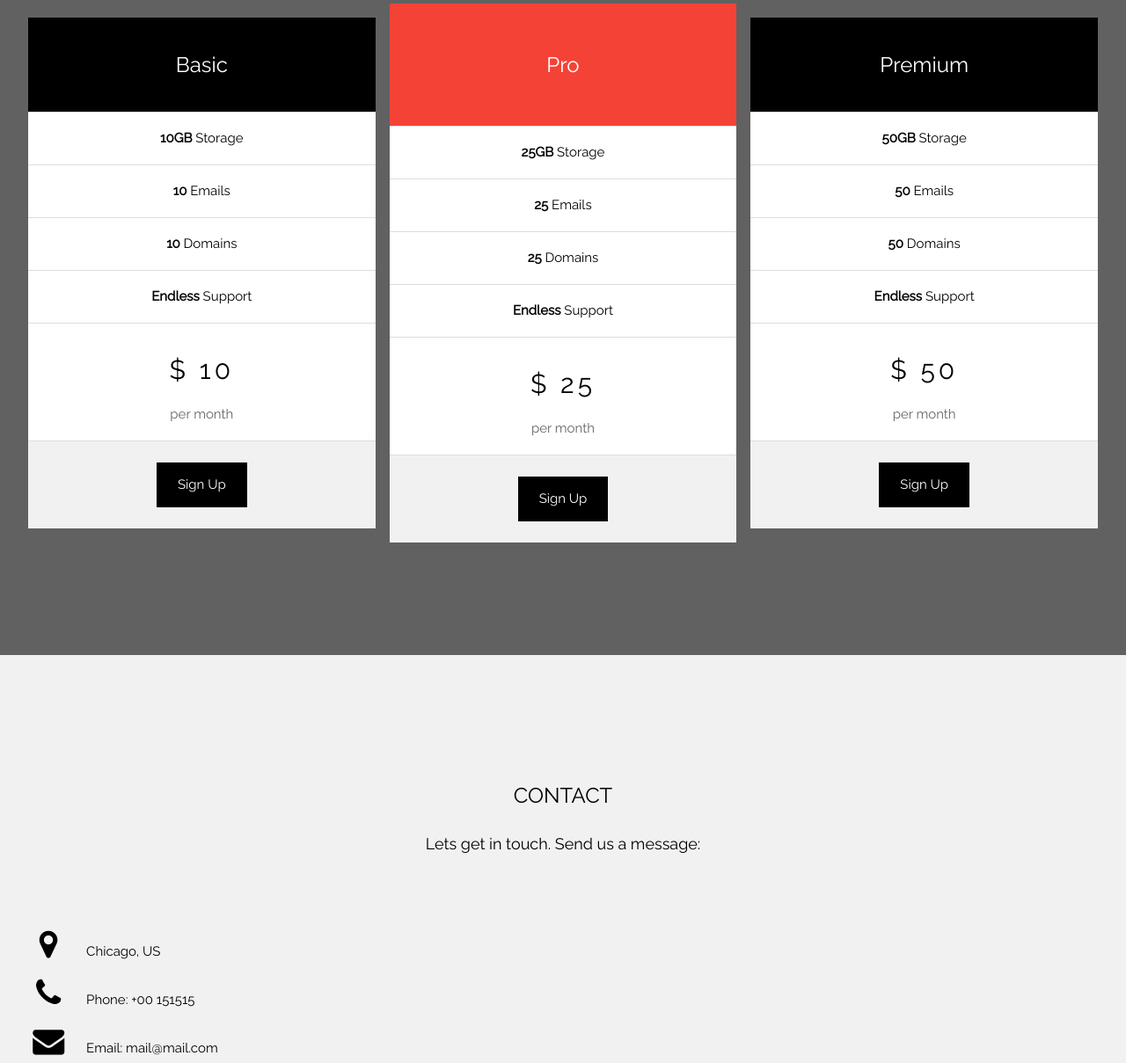
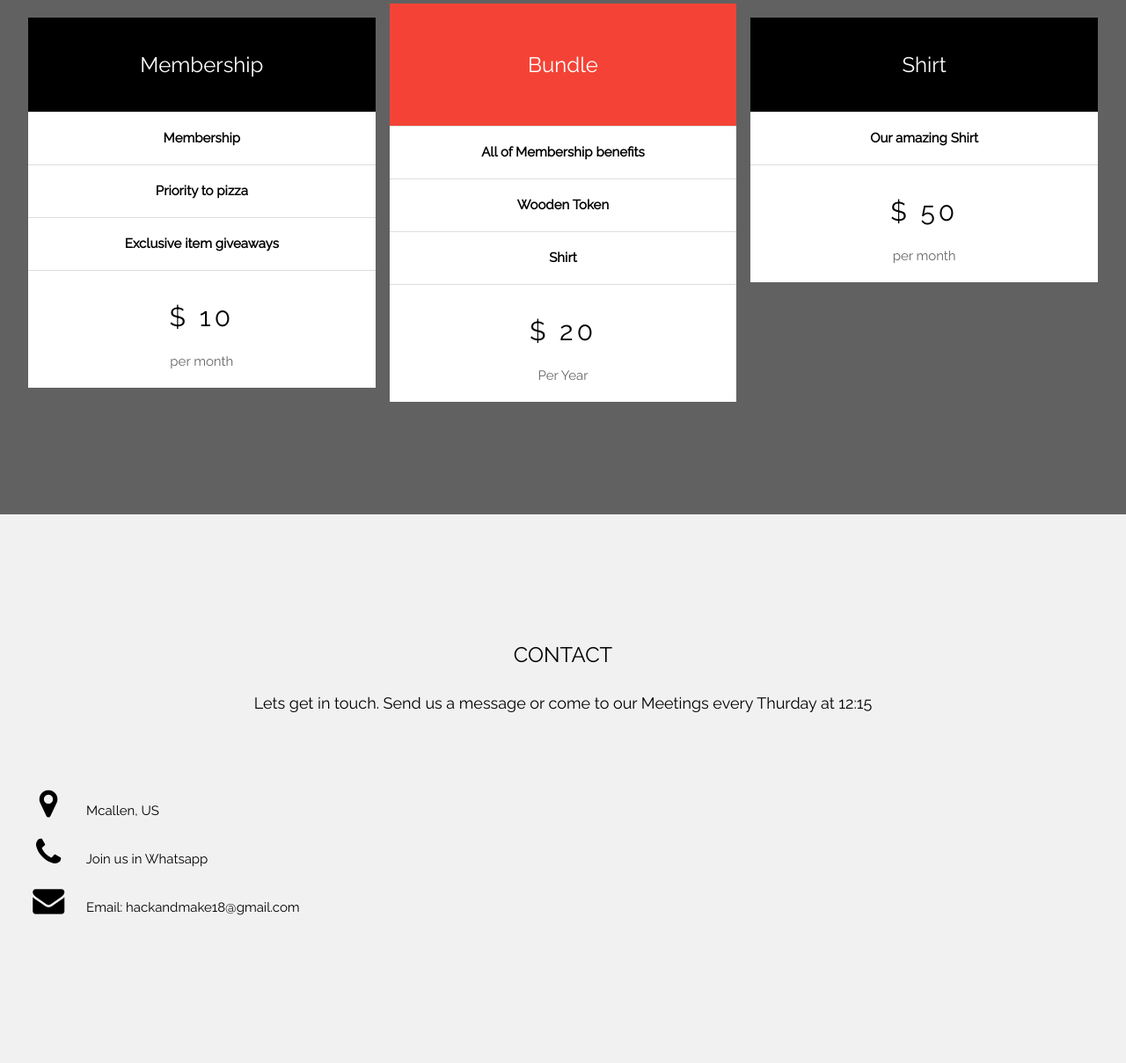
Before and after one commit to HackandMake/HackandMake.github.io, a plain HTML site: page index.html in a window 1280 px wide. Shown: the part 2913-4122 px from the top of the page at 88% size. Drawn offline with nearby package versions, Linux system fonts and the light colour scheme; files whose address does not match are found by name.

Commit message:
Added pricing

```diff
--- a/index.html
+++ b/index.html
@@ -242,49 +242,34 @@ body, html {
   <div class="w3-row-padding" style="margin-top:64px">
     <div class="w3-third w3-section">
       <ul class="w3-ul w3-white w3-hover-shadow">
-        <li class="w3-black w3-xlarge w3-padding-32">Basic</li>
-        <li class="w3-padding-16"><b>10GB</b> Storage</li>
-        <li class="w3-padding-16"><b>10</b> Emails</li>
-        <li class="w3-padding-16"><b>10</b> Domains</li>
-        <li class="w3-padding-16"><b>Endless</b> Support</li>
+        <li class="w3-black w3-xlarge w3-padding-32">Membership</li>
+        <li class="w3-padding-16"><b>Membership</b></li>
+        <li class="w3-padding-16"><b>Priority to pizza</b></li>
+        <li class="w3-padding-16"><b>Exclusive item giveaways</b></li>
         <li class="w3-padding-16">
           <h2 class="w3-wide">$ 10</h2>
           <span class="w3-opacity">per month</span>
-        </li>
-        <li class="w3-light-grey w3-padding-24">
-          <button class="w3-button w3-black w3-padding-large">Sign Up</button>
         </li>
       </ul>
     </div>
     <div class="w3-third">
       <ul class="w3-ul w3-white w3-hover-shadow">
-        <li class="w3-red w3-xlarge w3-padding-48">Pro</li>
-        <li class="w3-padding-16"><b>25GB</b> Storage</li>
-        <li class="w3-padding-16"><b>25</b> Emails</li>
-        <li class="w3-padding-16"><b>25</b> Domains</li>
-        <li class="w3-padding-16"><b>Endless</b> Support</li>
+        <li class="w3-red w3-xlarge w3-padding-48">Bundle</li>
+        <li class="w3-padding-16"><b>All of Membership benefits</b></li>
+        <li class="w3-padding-16"><b>Wooden Token</b></li>
+        <li class="w3-padding-16"><b>Shirt</b></li>
         <li class="w3-padding-16">
-          <h2 class="w3-wide">$ 25</h2>
-          <span class="w3-opacity">per month</span>
-        </li>
-        <li class="w3-light-grey w3-padding-24">
-          <button class="w3-button w3-black w3-padding-large">Sign Up</button>
-        </li>
+          <h2 class="w3-wide">$ 20</h2>
+          <span class="w3-opacity">Per Year</span>
       </ul>
     </div>
     <div class="w3-third w3-section">
       <ul class="w3-ul w3-white w3-hover-shadow">
-        <li class="w3-black w3-xlarge w3-padding-32">Premium</li>
-        <li class="w3-padding-16"><b>50GB</b> Storage</li>
-        <li class="w3-padding-16"><b>50</b> Emails</li>
-        <li class="w3-padding-16"><b>50</b> Domains</li>
-        <li class="w3-padding-16"><b>Endless</b> Support</li>
+        <li class="w3-black w3-xlarge w3-padding-32">Shirt</li>
+        <li class="w3-padding-16"><b>Our amazing Shirt</b></li>
         <li class="w3-padding-16">
           <h2 class="w3-wide">$ 50</h2>
           <span class="w3-opacity">per month</span>
-        </li>
-        <li class="w3-light-grey w3-padding-24">
-          <button class="w3-button w3-black w3-padding-large">Sign Up</button>
         </li>
       </ul>
     </div>
@@ -294,24 +279,13 @@ body, html {
 <!-- Contact Section -->
 <div class="w3-container w3-light-grey" style="padding:128px 16px" id="contact">
   <h3 class="w3-center">CONTACT</h3>
-  <p class="w3-center w3-large">Lets get in touch. Send us a message:</p>
+  <p class="w3-center w3-large">Lets get in touch. Send us a message or come to our Meetings every Thurday at 12:15</p>
   <div class="w3-row-padding" style="margin-top:64px">
     <div class="w3-half">
-      <p><i class="fa fa-map-marker fa-fw w3-xxlarge w3-margin-right"></i> Chicago, US</p>
-      <p><i class="fa fa-phone fa-fw w3-xxlarge w3-margin-right"></i> Phone: +00 151515</p>
-      <p><i class="fa fa-envelope fa-fw w3-xxlarge w3-margin-right"> </i> Email: mail@mail.com</p>
+      <p><i class="fa fa-map-marker fa-fw w3-xxlarge w3-margin-right"></i> Mcallen, US</p>
+      <p><i class="fa fa-phone fa-fw w3-xxlarge w3-margin-right"></i> Join us in Whatsapp</p>
+      <p><i class="fa fa-envelope fa-fw w3-xxlarge w3-margin-right"> </i> Email: hackandmake18@gmail.com</p>
       <br>
-      <form action="/action_page.php" target="_blank">
-        <p><input class="w3-input w3-border" type="text" placeholder="Name" required name="Name"></p>
-        <p><input class="w3-input w3-border" type="text" placeholder="Email" required name="Email"></p>
-        <p><input class="w3-input w3-border" type="text" placeholder="Subject" required name="Subject"></p>
-        <p><input class="w3-input w3-border" type="text" placeholder="Message" required name="Message"></p>
-        <p>
-          <button class="w3-button w3-black" type="submit">
-            <i class="fa fa-paper-plane"></i> SEND MESSAGE
-          </button>
-        </p>
-      </form>
     </div>
     <div class="w3-half">
       <!-- Add Google Maps -->
```
Also changed, not shown: 2 other files.
